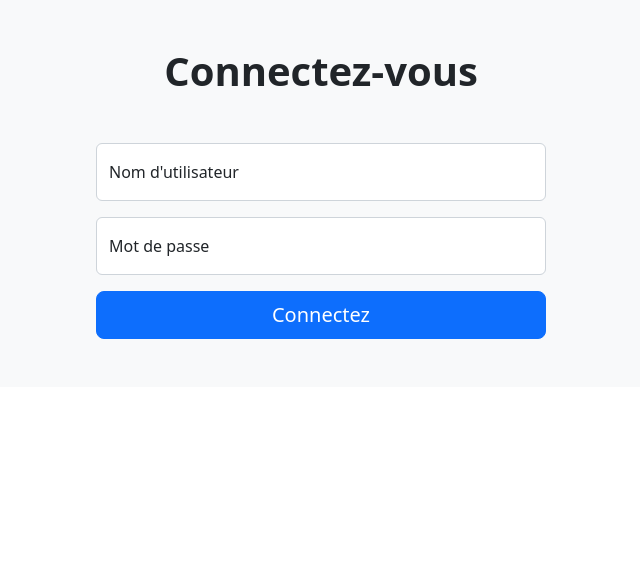
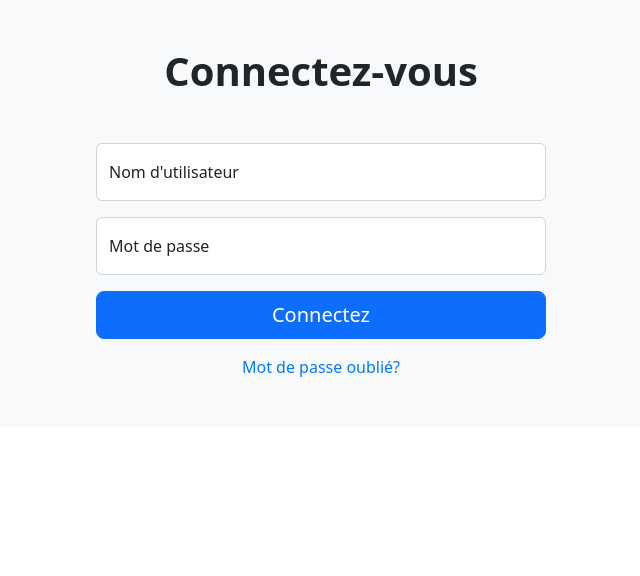
Before and after one commit to ZitaNguyen/SnowTricks, a PHP site: template templates/security/login.html.twig in a window 1280 px wide. Shown: the part 105-681 px from the top of the page, without its empty margins (319-959 px from the left). Run offline with PHP 8.4, Linux system fonts and the light colour scheme; the template is opened without the code that fills it, so the values that code supplies are empty; some libraries are stand-ins or nearby versions.

Commit message:
Add link to go to page forgot password

```diff
--- a/templates/security/forgot-password.html.twig
+++ b/templates/security/forgot-password.html.twig
@@ -17,9 +17,9 @@
                     {{ form_row(forgotPasswordForm.username) }}
                 </div>
 
-                    <!-- Submit Button-->
+                <!-- Submit Button-->
                 <div class="d-grid">
-                    <button class="btn btn-primary btn-lg disabled" id="submitButton" type="submit">
+                    <button class="btn btn-primary btn-lg" id="submitButton" type="submit">
                         Réinitialisez le mot de passe
                     </button>
                 </div>
--- a/templates/security/login.html.twig
+++ b/templates/security/login.html.twig
@@ -40,6 +40,15 @@
                     </button>
                 </div>
 
+                <!-- Forgot password -->
+                <div class="text-center mt-3">
+                    <a href="{{ path('forgot_password') }}"
+                        style="color: #007bff;"
+                        onmouseover="this.style.color='#0056b3'; this.style.textDecoration='underline';"
+                        onmouseout="this.style.color='#007bff'; this.style.textDecoration='none';">Mot de passe oublié?
+                    </a>
+                </div>
+
             </form>
         </div>
     </div>
```
